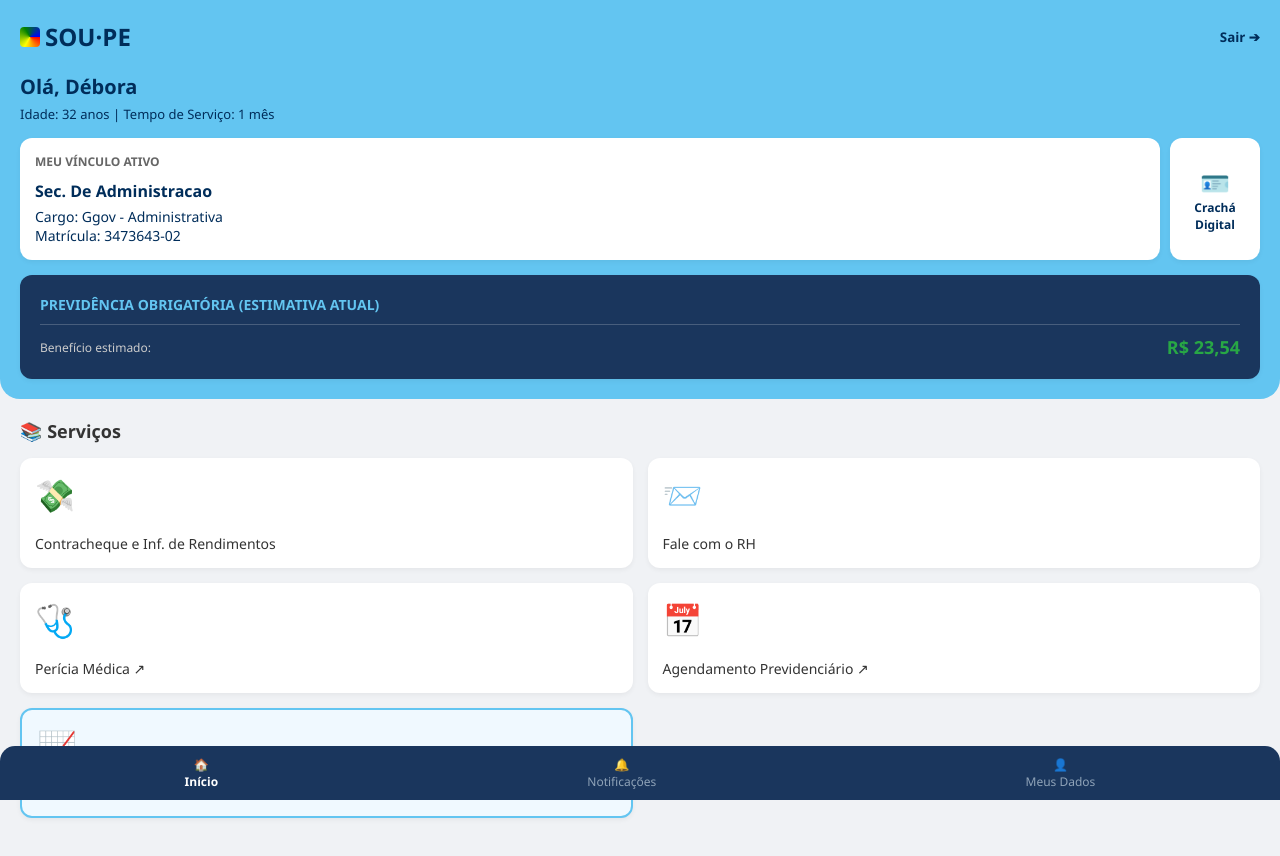
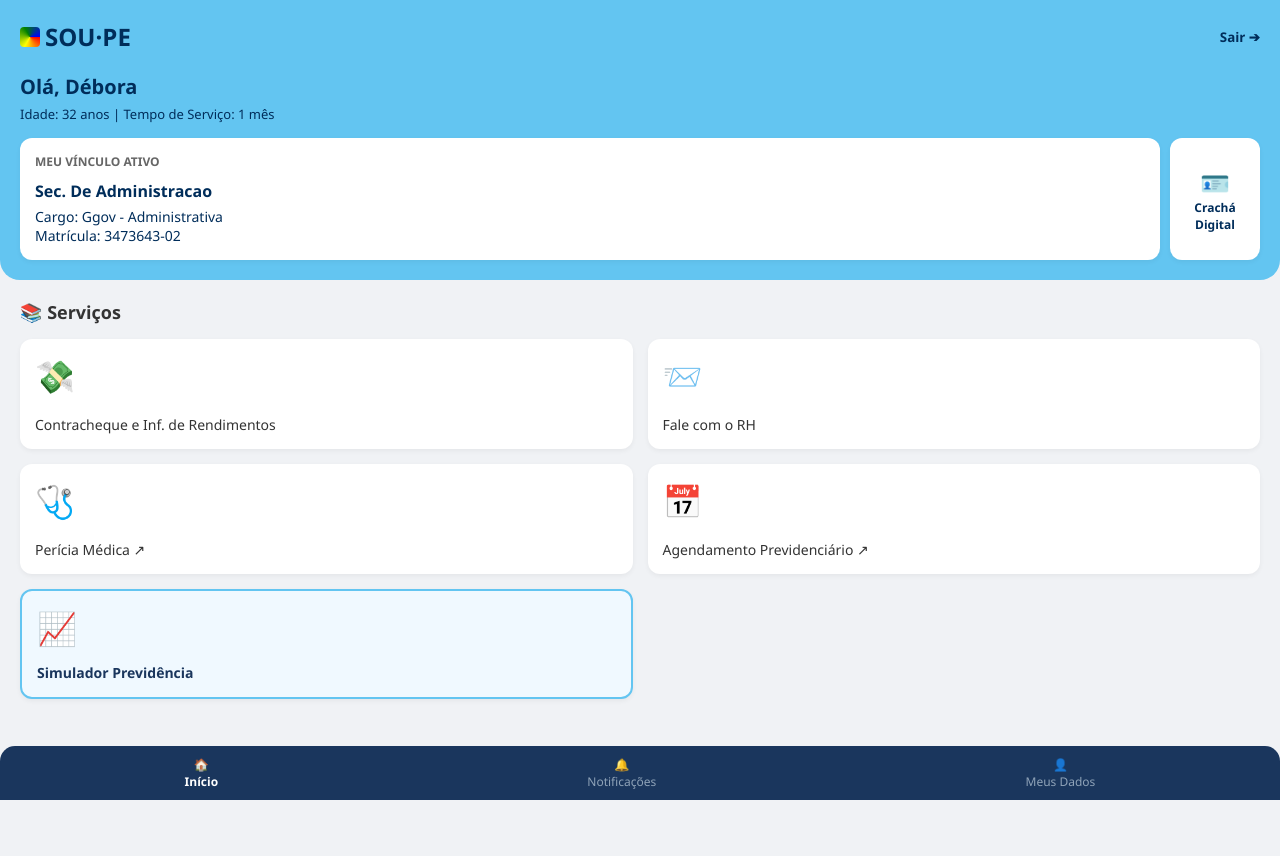
Before and after one commit to legfjr-github/SouPe-Prev, a plain HTML site: page index.html in a window 1280 px wide. After the commit the page ends 800 px from the top, so only its background shows below. Drawn offline with nearby package versions, Linux system fonts and the light colour scheme.

Commit message:
Remove mandatory pension estimate section from index.html
Removed the card-info section related to mandatory pension estimates.

```diff
--- a/index.html
+++ b/index.html
@@ -31,14 +31,6 @@
                 <div class="cracha-card">
                     <div style="font-size: 24px; color: var(--primary-blue);">🪪</div>
                     Crachá Digital
-                </div>
-            </div>
-
-            <div class="card-info" style="margin-top: 15px; margin-bottom: 0; background: var(--dark-blue); color: white;">
-                <h3 style="color: #63C5F1; border-bottom: 1px solid rgba(255,255,255,0.2); padding-bottom: 10px; margin-bottom: 10px; font-size: 14px;">PREVIDÊNCIA OBRIGATÓRIA (ESTIMATIVA ATUAL)</h3>
-                <div style="display:flex; justify-content:space-between; align-items: center;">
-                    <span style="font-size: 12px; color: #ccc;">Benefício estimado:</span>
-                    <strong id="home-prev-obrig" style="font-size: 18px; color: #28A745;">R$ 0,00</strong>
                 </div>
             </div>
         </div>
```
